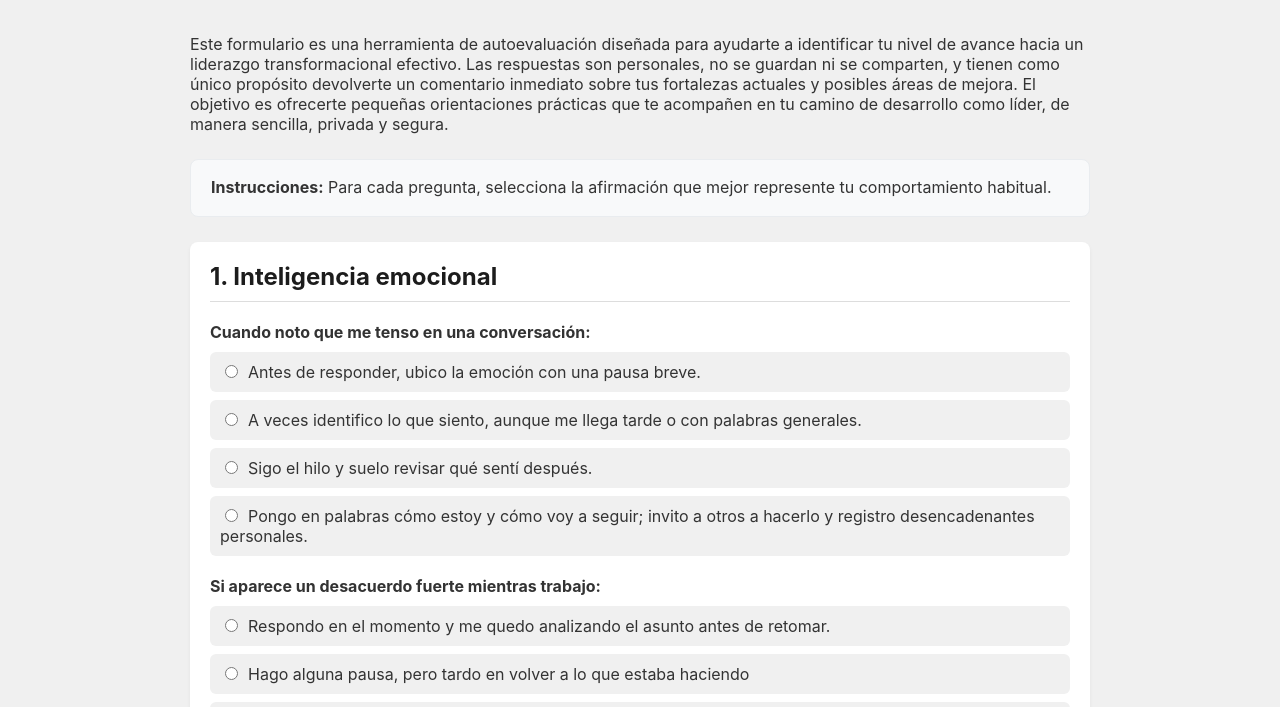
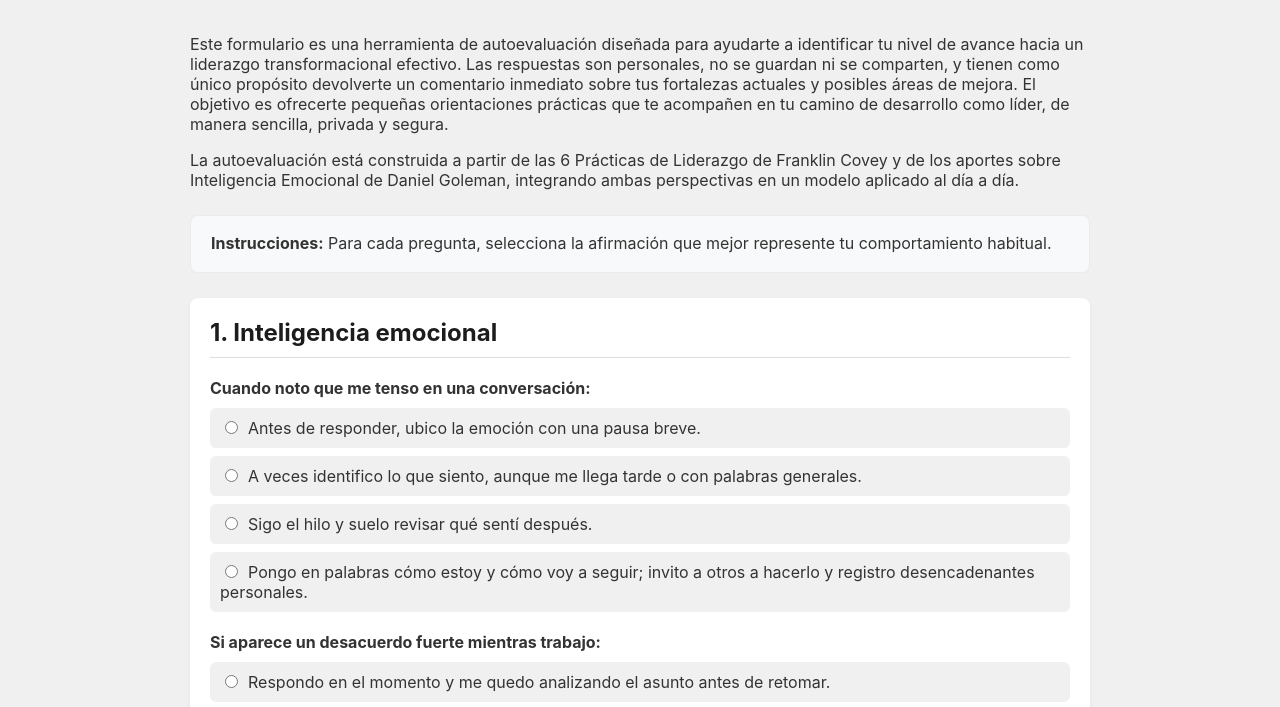
Before and after one commit to gbefoss-hue/autoevaluacion-liderazgo, a plain HTML site: page index.html in a window 1280 px wide. Shown: the part 71-778 px from the top of the page. Drawn offline with nearby package versions, Linux system fonts and the light colour scheme.

Commit message:
Add files via upload

```diff
--- a/index.html
+++ b/index.html
@@ -14,6 +14,7 @@
     <div class="container">
         <div class="form-container">
             <p>Este formulario es una herramienta de autoevaluación diseñada para ayudarte a identificar tu nivel de avance hacia un liderazgo transformacional efectivo. Las respuestas son personales, no se guardan ni se comparten, y tienen como único propósito devolverte un comentario inmediato sobre tus fortalezas actuales y posibles áreas de mejora. El objetivo es ofrecerte pequeñas orientaciones prácticas que te acompañen en tu camino de desarrollo como líder, de manera sencilla, privada y segura.</p>
+            <p>La autoevaluación está construida a partir de las 6 Prácticas de Liderazgo de Franklin Covey y de los aportes sobre Inteligencia Emocional de Daniel Goleman, integrando ambas perspectivas en un modelo aplicado al día a día.</p>
 
             <div class="instructions-box">
                 <p><strong>Instrucciones:</strong> Para cada pregunta, selecciona la afirmación que mejor represente tu comportamiento habitual.</p>
```
